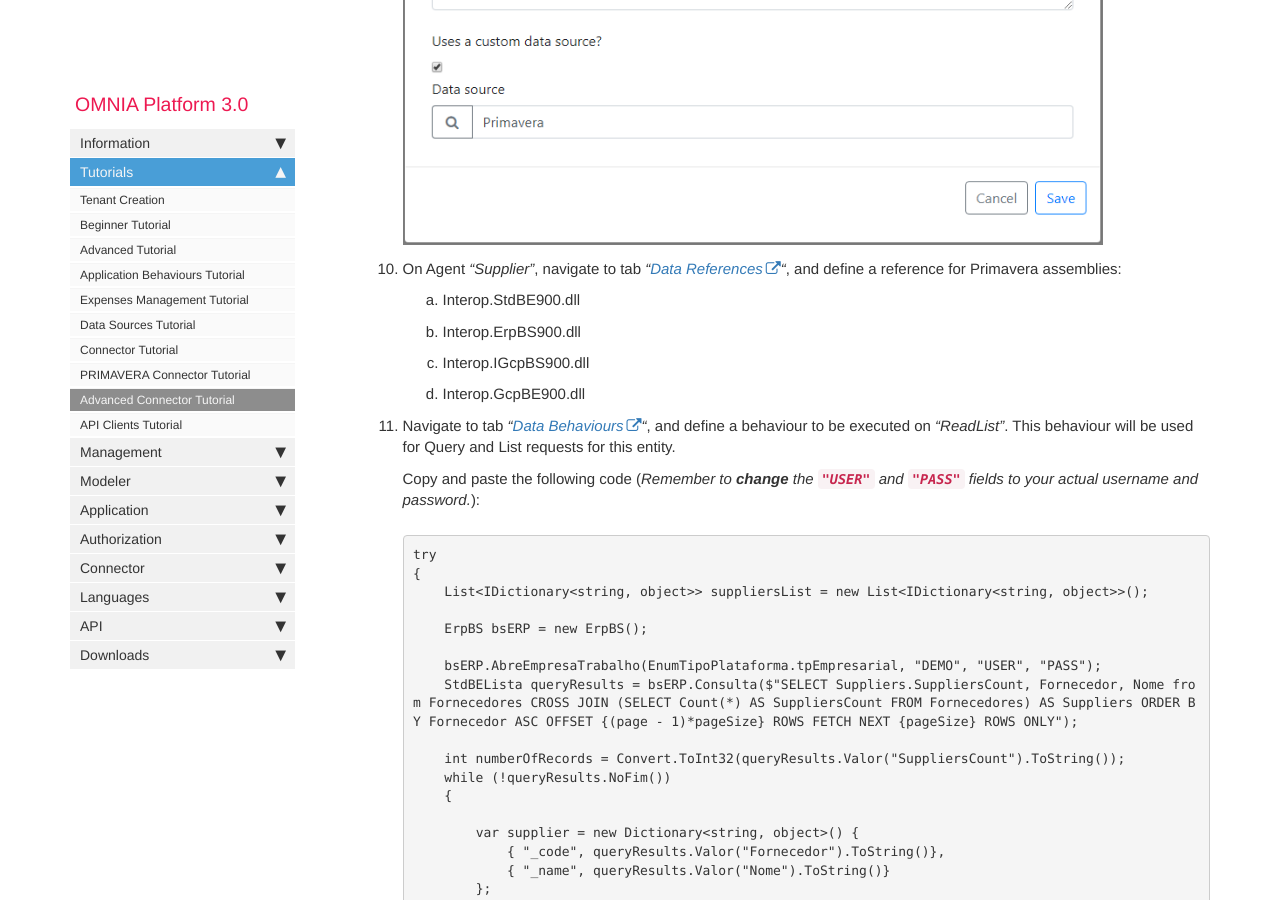
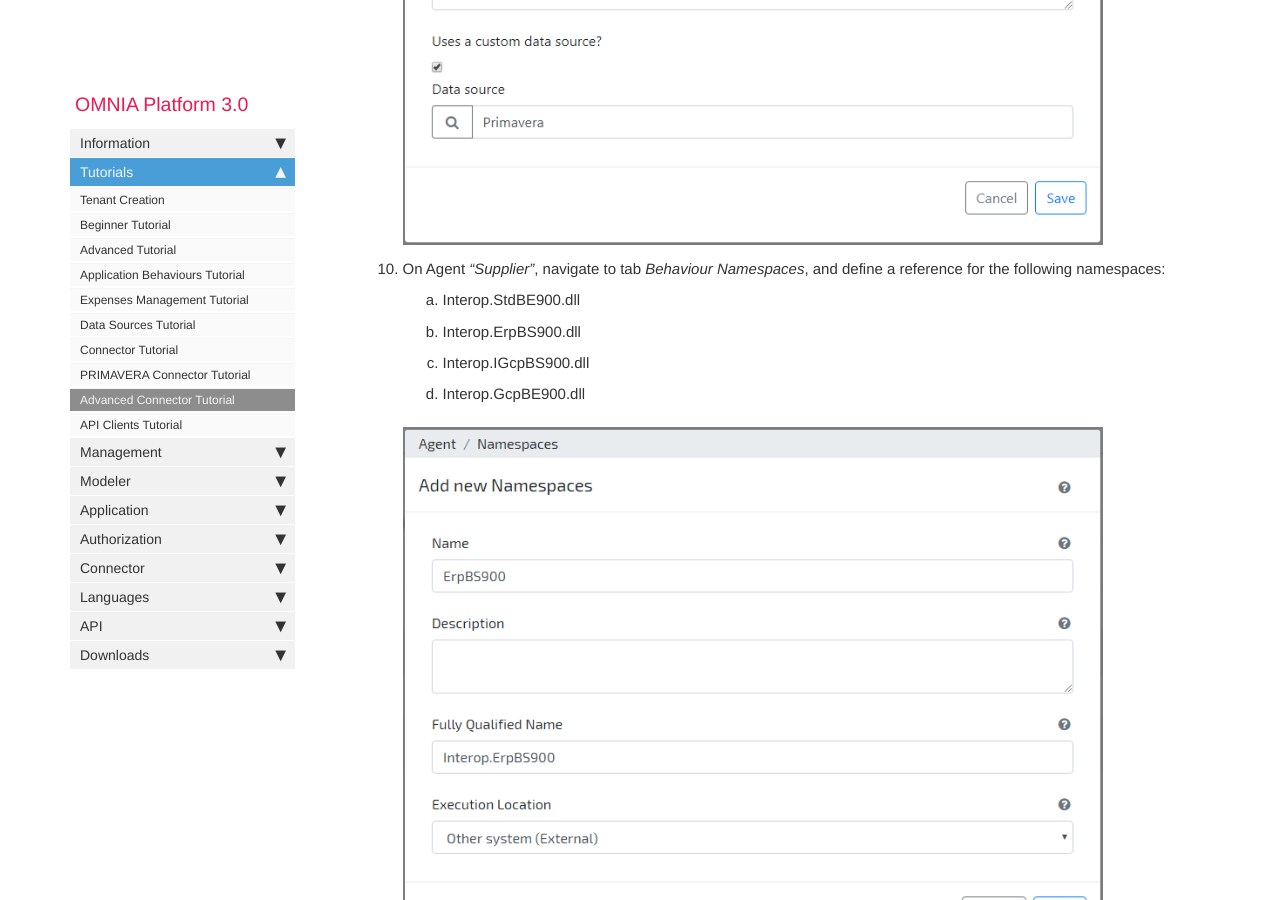
Before and after one commit to daniel8lopes/omnia3, a Jekyll site: the page built from docs/pages/omnia3/Tutorials/omnia3_multisystemconnectortutorial.md, in a window 1280 px wide and 900 px high, scrolled down 4160 px. Built offline with Jekyll 4.4.1, drawn with Linux system fonts in a browser that asks for light colours; nearby versions of some CDN libraries; comment, search, counter and statistics services are not loaded.

Commit message:
Update omnia3_multisystemconnectortutorial.md

```diff
--- a/docs/pages/omnia3/Tutorials/omnia3_multisystemconnectortutorial.md
+++ b/docs/pages/omnia3/Tutorials/omnia3_multisystemconnectortutorial.md
@@ -75,12 +75,14 @@ This tutorial also requires an access to [Primavera ERP](https://pt.primaverabss
 
     ![Modeler create Agent_Supplier](/images/tutorials/multisystemconnector/Create-Agent-Supplier.png)
 
-9. On Agent *"Supplier"*, navigate to tab *"[Data References](https://docs.numbersbelieve.com/omnia3_modeler_references.html)"*, and define a reference for Primavera assemblies:
+9. On Agent *"Supplier"*, navigate to tab *Behaviour Namespaces*, and define a reference for the following namespaces:
 
     1. Interop.StdBE900.dll
     2. Interop.ErpBS900.dll
     3. Interop.IGcpBS900.dll
     4. Interop.GcpBE900.dll
+
+    ![Modeler_Supplier_Add_Namespace](/images/tutorials/multisystemconnector/Modeler-Supplier-Add-ERP-Namespace.PNG)
 
 10. Navigate to tab *"[Data Behaviours](https://docs.numbersbelieve.com/omnia3_modeler_datasources.html)"*, and define a behaviour to be executed on *"ReadList"*. This behaviour will be used for Query and List requests for this entity.
 
```
